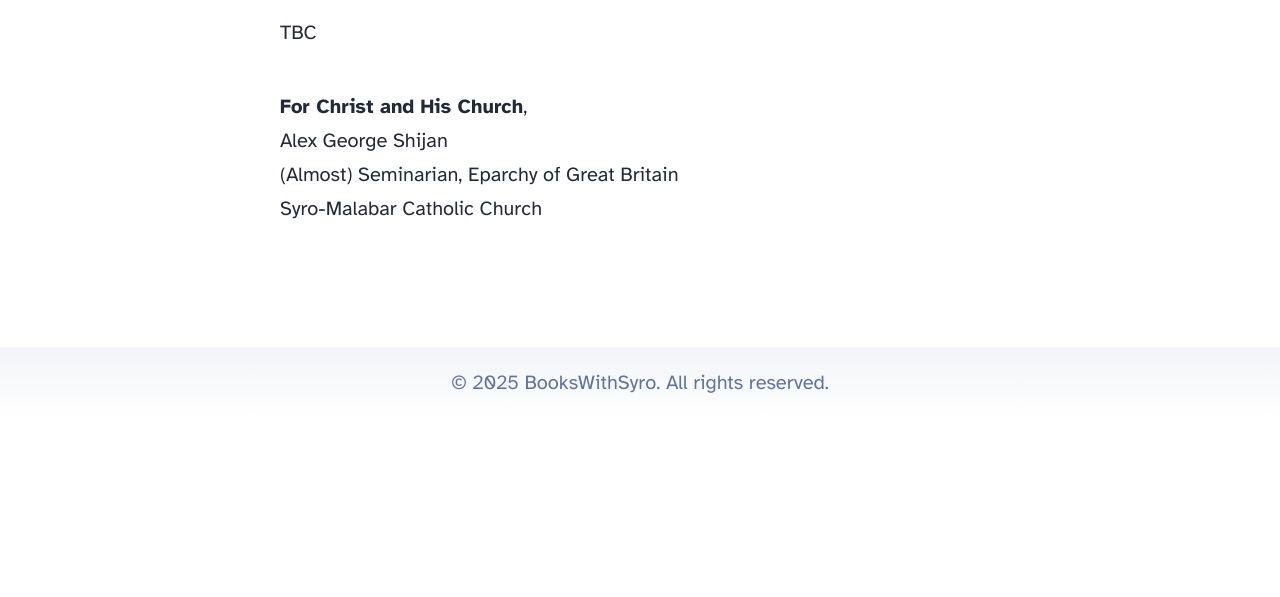
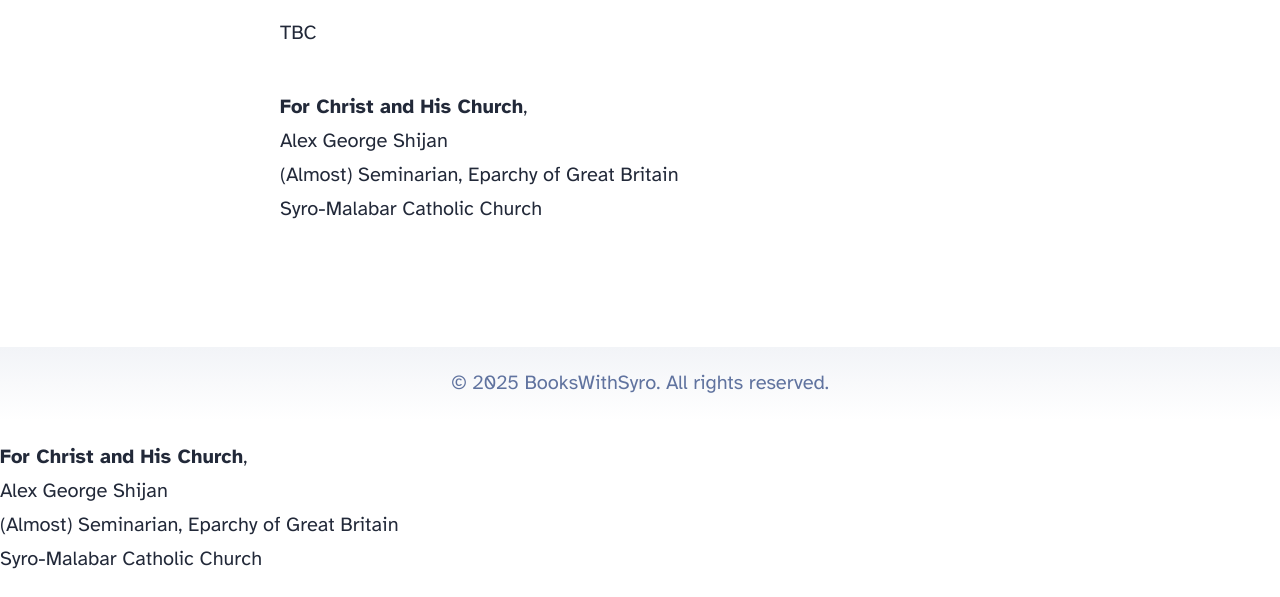
Before and after one commit to alexgshijan/bookswithsyro, an Astro site: page /blog/about in a window 1280 px wide. Shown: the part 856-1453 px from the top of the page. Before the commit the page ends 1277 px from the top, so only its background shows below. Built offline with nearby package versions, Linux system fonts and the light colour scheme; Astro itself is replaced by a stand-in of ours.

Commit message:
Modular Sig

```diff
--- /dev/null
+++ b/src/components/Signature.astro
@@ -0,0 +1,6 @@
+<p>
+<b>For Christ and His Church</b>,<br>
+Alex George Shijan<br>
+(Almost) Seminarian, Eparchy of Great Britain<br>
+Syro-Malabar Catholic Church<br>
+</p>
--- a/src/pages/blog/[...slug].astro
+++ b/src/pages/blog/[...slug].astro
@@ -2,6 +2,7 @@
 import { type CollectionEntry, getCollection } from 'astro:content';
 import BlogPost from '../../layouts/BlogPost.astro';
 import { render } from 'astro:content';
+import Signature from '../../components/Signature.astro';
 
 export async function getStaticPaths() {
 	const posts = await getCollection('blog');
@@ -19,3 +20,4 @@ const { Content } = await render(post);
 <BlogPost {...post.data}>
 	<Content />
 </BlogPost>
+<Signature>
```
